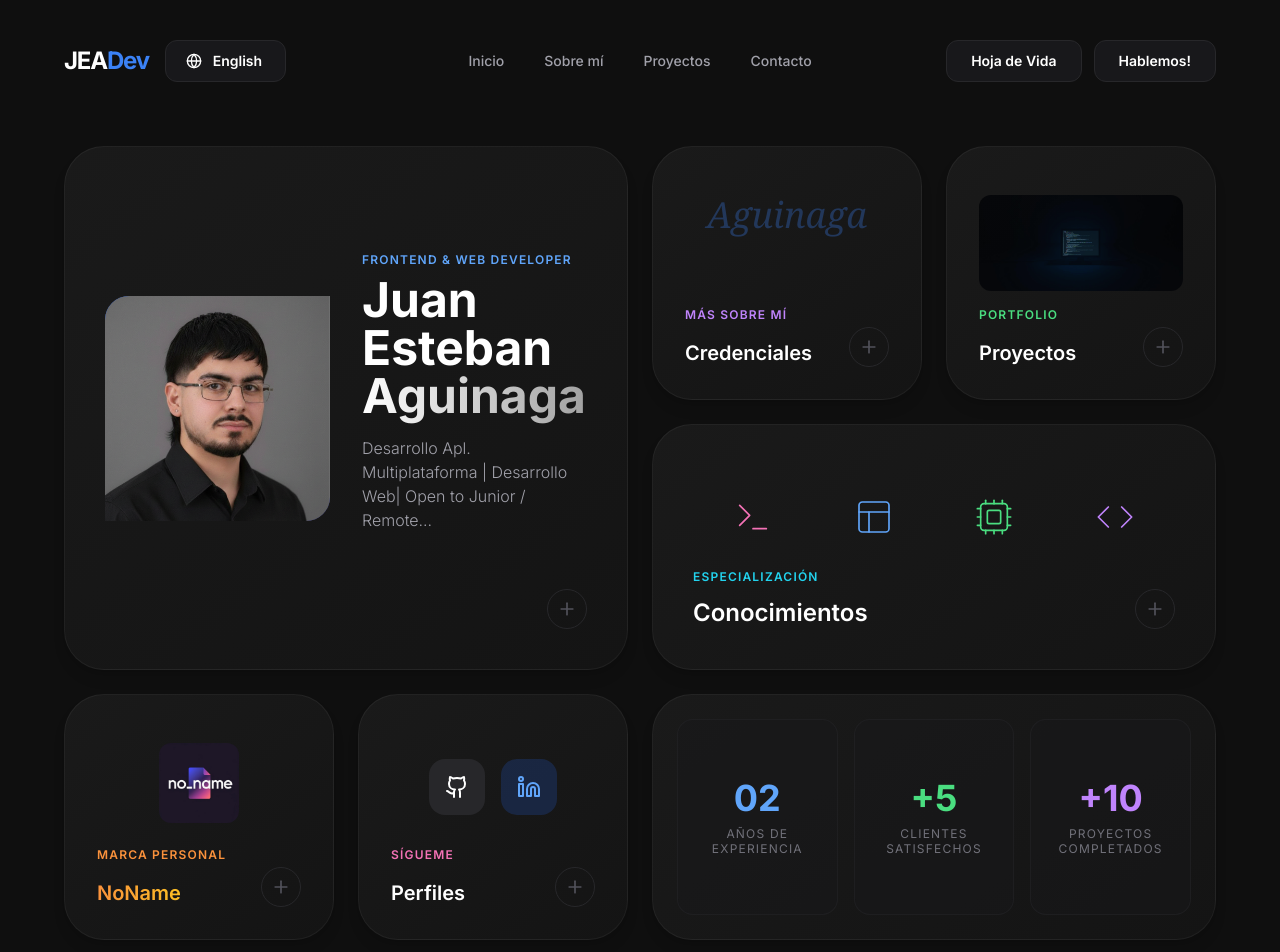
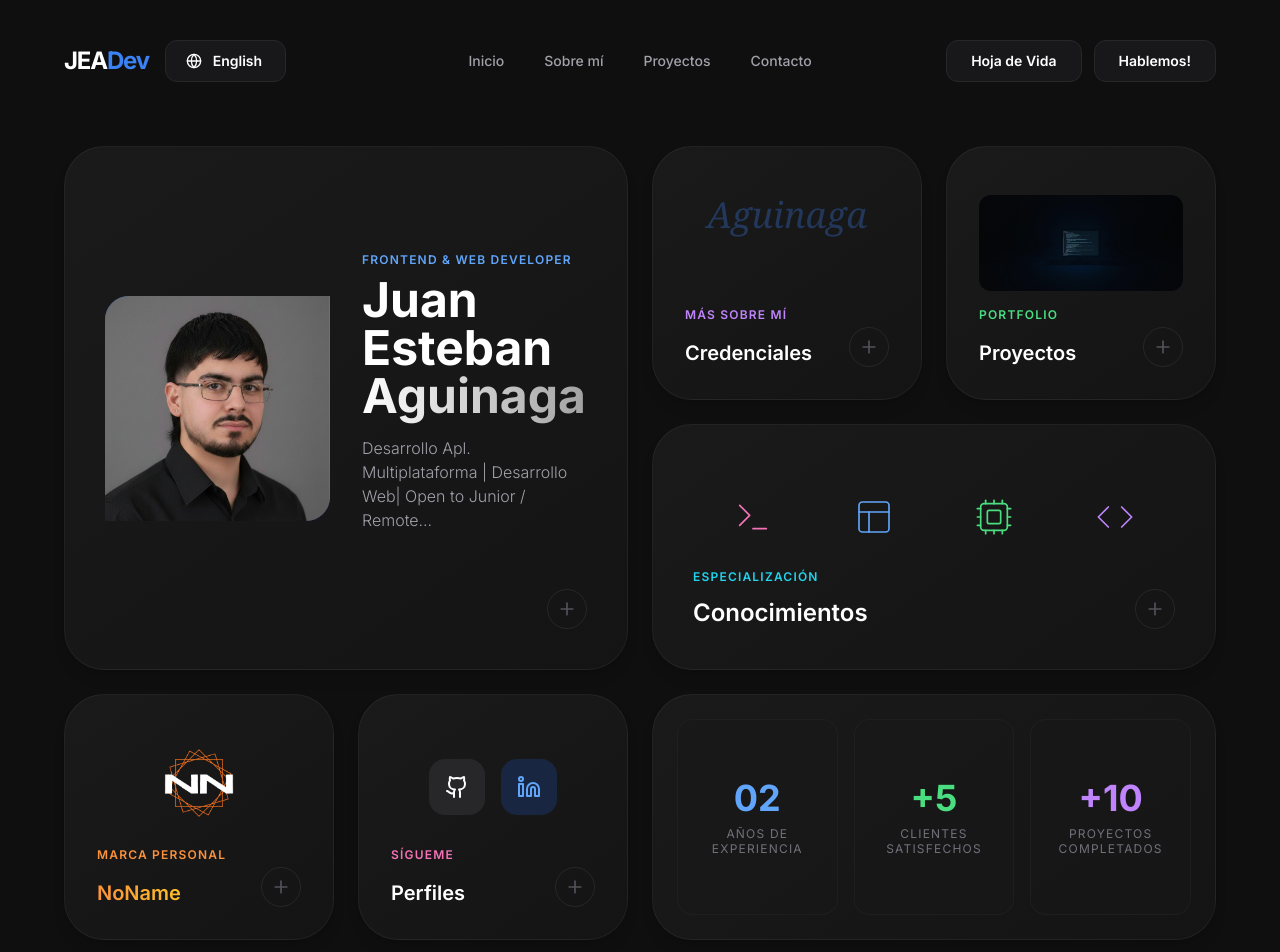
Before and after one commit to jea022/PortfolioJea, a React (Vite) app: page / in a window 1280 px wide. Shown: the top 952 px of the page. Built offline with nearby package versions, Linux system fonts and the light colour scheme.

Commit message:
Update NoName logo to new orange design

```diff
--- a/data/portfolioData.ts
+++ b/data/portfolioData.ts
@@ -264,7 +264,7 @@ export const brandInfo = {
   tagline: "Desarrollo Web para Emprendedores",
   description: "Ayudo a pequeñas marcas y emprendimientos a construir su identidad digital con sitios web profesionales, optimizados y centrados en conversión.",
   url: "https://jea022.github.io/NoName/",
-  logo: `${BASE_URL}/logononame.png`,
+  logo: `${BASE_URL}/NoName.png`,
 
   services: [
     {
--- a/data/portfolioDataEN.ts
+++ b/data/portfolioDataEN.ts
@@ -240,7 +240,7 @@ export const brandInfoEN = {
   tagline: "Web Development for Entrepreneurs",
   description: "I help small brands and startups build their digital identity with professional, optimized websites focused on conversion.",
   url: "https://jea022.github.io/NoName/",
-  logo: `${BASE_URL}/logononame.png`,
+  logo: `${BASE_URL}/NoName.png`,
 
   services: [
     {
```
